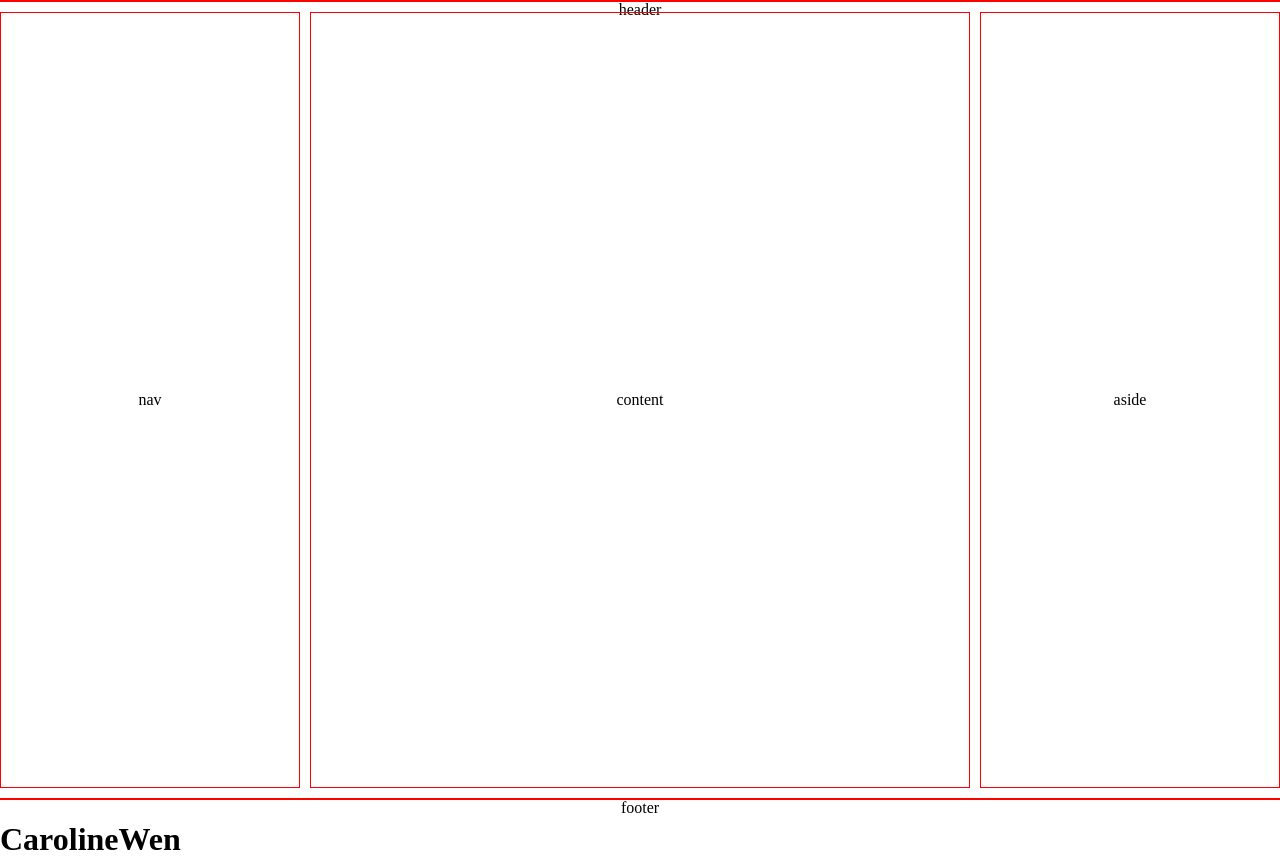
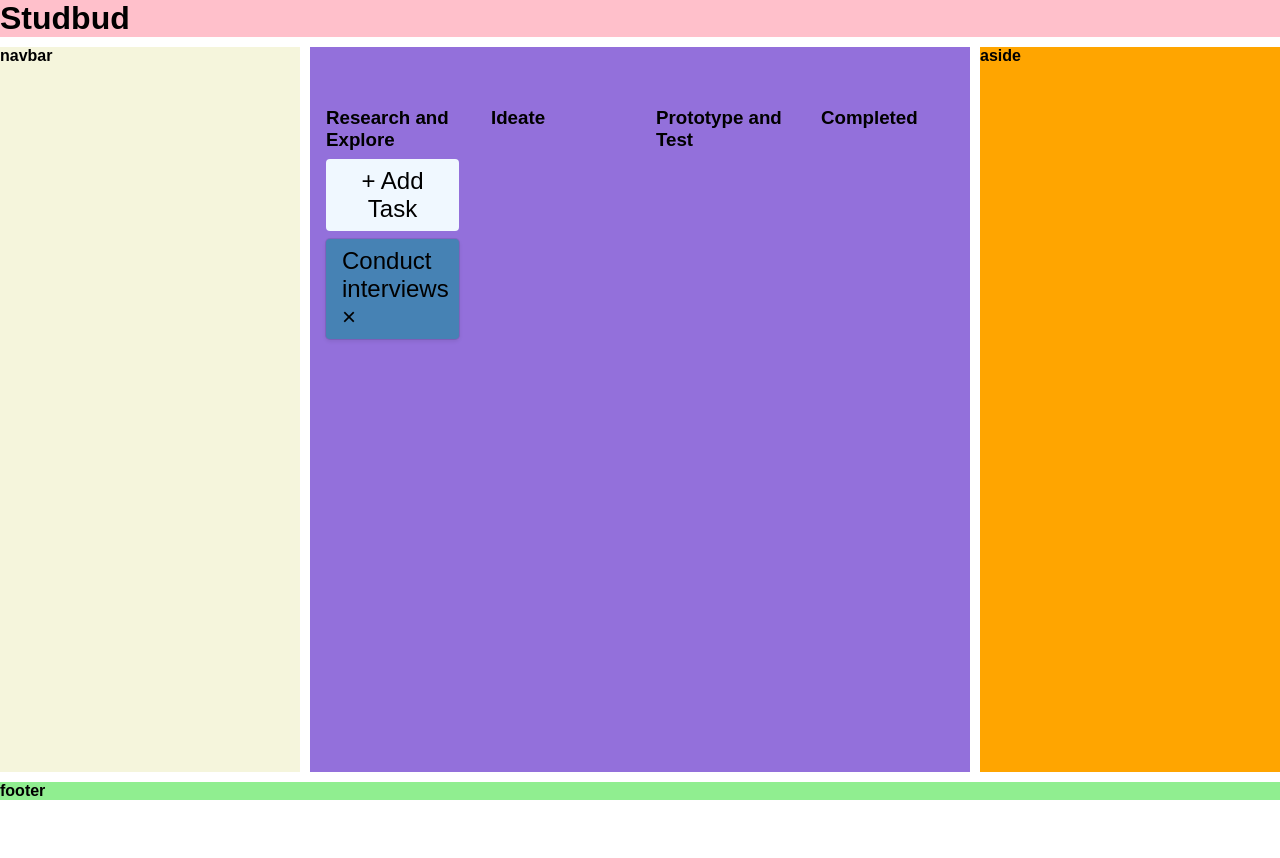
Before and after one commit to carolxnee/deco2017prototype, a website: page public/index.html in a window 1280 px wide. After the commit the page ends 800 px from the top, so only its background shows below. Drawn offline with Linux system fonts and the light colour scheme.

Commit message:
Added kanban board structure

```diff
--- a/public/index.html
+++ b/public/index.html
@@ -8,20 +8,62 @@
   </head>
   <body>
     <div class="grid-container">
-  <div class="header"></div>
+
+<!-- Header Section -->
+  <div class="header">
+    <h1>Studbud</h1>
+  </div>
 
 
 <!-- Navbar Section -->
-  <div class="nav"></div>
+  <div class="nav">
+      <h4>navbar</h4>
+  </div>
 
 <!-- Content Section -->
   <div class="content">
+
+  <!-- kanban board -->
+    <!-- research and explore column -->
+  <div class= "kanban-board">
+    <div class= "status">
+      <h3>Research and Explore</h3>
+
+      <!-- add tasks -->
+      <button id="add_btn"> + Add Task </button>
+      <div class ="to-do">
+        Conduct interviews
+        <span class="close">&times;</span>
+      </div>
+    </div>
+
+    <!-- ideate column-->
+    <div class= "status">
+      <h3>Ideate</h3>
+    </div>
+
+    <!-- prototype and test column -->
+    <div class= "status">
+      <h3>Prototype and Test</h3>
+    </div>
+
+    <!-- completed column -->
+    <div class= "status">
+      <h3> Completed </h3>
+    </div>
+
+  </div>
 </div>
 
-  <div class="aside"></div>
-  <div class="footer"></div>
+  <div class="aside">
+    <h4>aside</h4>
+  </div>
+  <div class="footer">
+    <h4>footer</h4>
+  </div>
 </div>
-      <h1> CarolineWen </h1>
+
+<!-- I don't know what to put in here -->
       <script> </script>
   </body>
 </html>
--- a/public/style.css
+++ b/public/style.css
@@ -1,6 +1,14 @@
 html, body {
   height: 100%;
   width: 100%;
+}
+
+*{
+  box-sizing: border-box;
+  margin: 0;
+  padding: 0;
+  font-family: 'Avenir Next', sans-serif;
+  scroll-behaviour: smooth;
 }
 
 .grid-container {  display: grid;
@@ -12,6 +20,78 @@ html, body {
     "header header header"
     "nav content aside"
     "footer footer footer";
+}
+.header{
+  background-color: pink;
+}
+
+.nav{
+  background-color: beige;
+}
+
+.content {
+  display: flex;
+  justify-content: center;
+  align-items: center;
+}
+
+.kanban-board {
+  width: 100%;
+  height: 100%;
+  display: flex;
+  background-color: lightblue
+}
+
+.status {
+  width: 25%;
+  background-color: mediumpurple;
+  position: relative;
+  padding-top: 60px;
+  padding: 60px 1rem 0.5rem;
+}
+
+.status:nth-child (even) {
+  background-color: lightseagreen;
+}
+
+.status h1 {
+  top: 0;
+  left: 0;
+  color: black;
+  margin: 10px;
+}
+
+#add_btn{
+  padding: 0.5rem 1rem;
+  background-color: aliceblue;
+  outline: none;
+  border: none;
+  width: 100%;
+  font-size: 1.5rem;
+  margin: 0.5rem 0;
+  border-radius: 4px;
+  cursor: pointer;
+}
+
+#add_btn:hover{
+  background-color: mediumaquamarine;
+}
+
+.to-do {
+  position: relative;
+  background-color: steelblue;
+  box-shadow: rgba(15, 15, 15, 0.1)0px 0px 0px 1px, rgba(15, 15, 15, 0.1) 0px 2px 4px;
+  border-radius: 4px;
+  padding: 0.5rem 1rem;
+  font-size: 1.5rem;
+}
+
+.aside {
+  background-color: orange;
+}
+
+.footer {
+  background-color: lightgreen;
 }
 
 .header { grid-area: header; }
@@ -30,7 +110,7 @@ html, body , .grid-container {
   margin: 0;
 }
 
-/* For presentation only, no need to copy the code below */
+/* For presentation only, no need to copy the code below
 
 .grid-container * {
   border: 1px solid red;
@@ -48,6 +128,7 @@ html, body , .grid-container {
   align-items: center;
   justify-content: center;
 }
+*/
 
 
 /* Responsive CSS */
```
Also changed, not shown: README.md.
